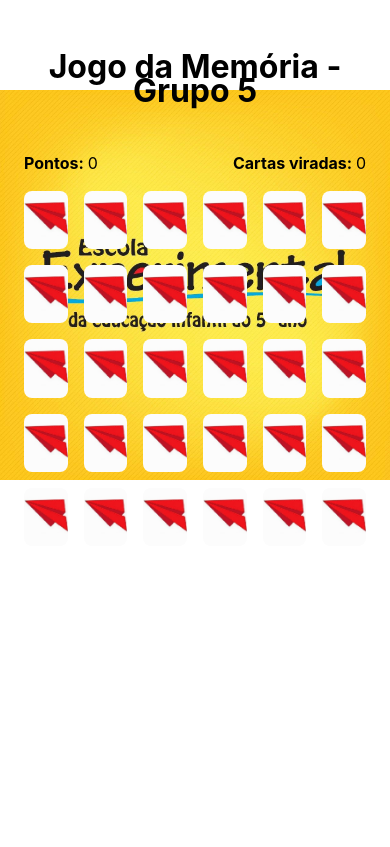
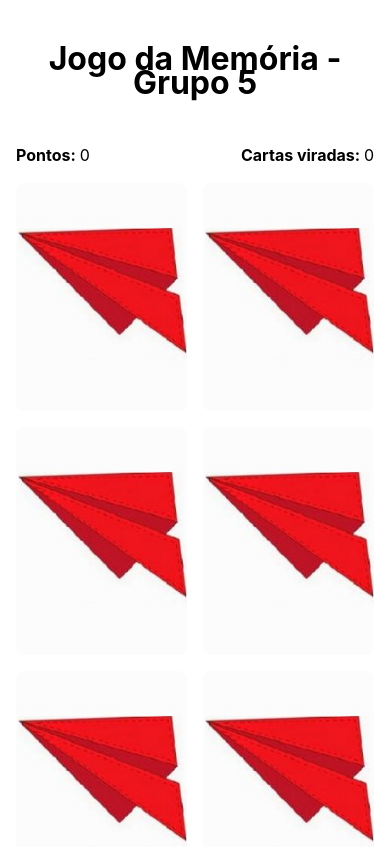
Before and after one commit to ViTaUM/grupo5, a React (Vite) app: page / in a window 390 px wide. Shown: the top 847 px of the page. Built offline with nearby package versions, Linux system fonts and the light colour scheme.

Commit message:
update css

```diff
--- a/src/index.css
+++ b/src/index.css
@@ -7,6 +7,7 @@
   color-scheme: light dark;
   color: #000000;
   background-image: url("/fundo.jpg");
+  background-size: cover;
   background-size: 100%;
   background-position: center;
   background-repeat: no-repeat;
@@ -52,6 +53,13 @@ a:hover {
   padding: 1rem;
 }
 
+@media (max-width: 768px) {
+  .jogo-da-memoria {
+    padding: 0.5rem;
+  }
+}
+
+
 .jogo-da-memoria__conteudo {
   max-width: 600px;
   margin: 0 auto;
@@ -78,6 +86,19 @@ a:hover {
   grid-template-columns: repeat(6, 1fr);
   gap: 1rem;
 }
+
+@media (max-width: 768px) {
+  .cartas {
+    grid-template-columns: repeat(3, 1fr); /* 3 colunas em telas menores */
+  }
+}
+
+@media (max-width: 480px) {
+  .cartas {
+    grid-template-columns: repeat(2, 1fr); /* 2 colunas em telas ainda menores */
+  }
+}
+
 
 .carta {
   max-width: 100%;
```
